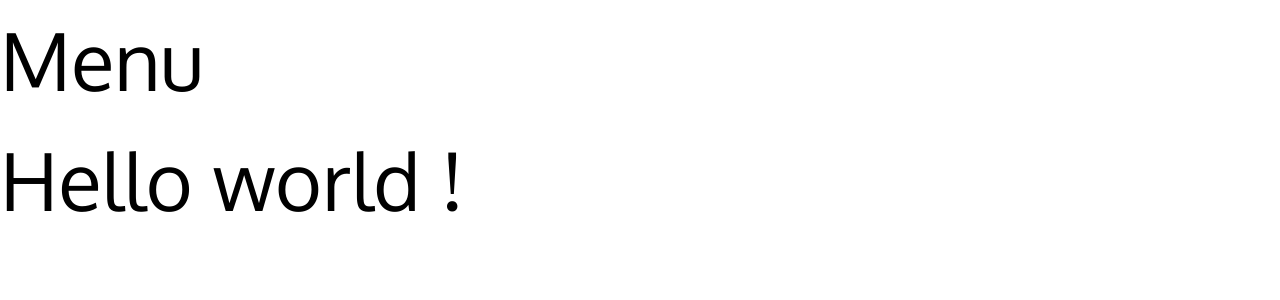
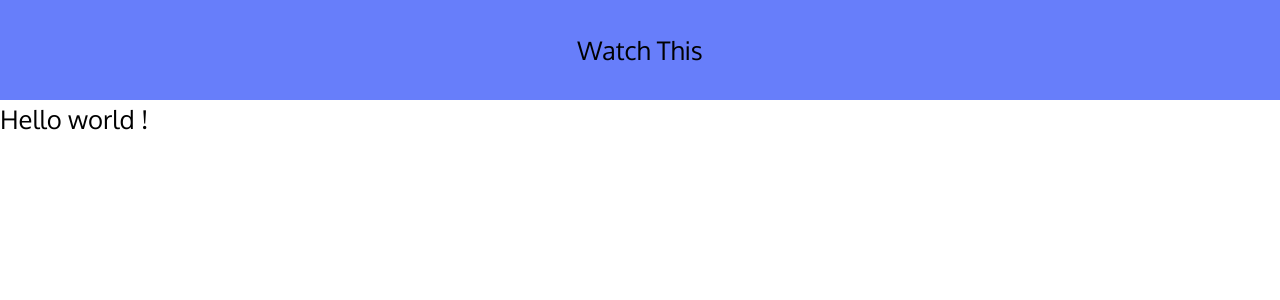
Before and after one commit to MehayeClem/WatchThis, a React (Vite) app: page / in a window 1280 px wide. Shown: the top 300 px of the page. Built offline with nearby package versions, Linux system fonts and the light colour scheme.

Commit message:
Header: content + basic style

```diff
--- a/src/components/Header.tsx
+++ b/src/components/Header.tsx
@@ -1,5 +1,11 @@
 const Header = () => {
-	return <div>Menu</div>;
+	return (
+		<>
+			<header className="header">
+				<span className="logo">Watch This</span>
+			</header>
+		</>
+	);
 };
 
 export default Header;
--- a/src/styles/styles.scss
+++ b/src/styles/styles.scss
@@ -3,5 +3,14 @@
 
 body {
 	font-family: var(--font-family);
-	font-size: 5em;
+	font-size: clamp(1em, 2vw, 2.5em);
+
+	.header {
+		width: 100%;
+		height: 100px;
+		display: flex;
+		justify-content: center;
+		align-items: center;
+		background-color: #677efa;
+	}
 }
--- a/tsconfig.json
+++ b/tsconfig.json
@@ -11,7 +11,7 @@
 		// "disableReferencedProjectLoad": true,             /* Reduce the number of projects loaded automatically by TypeScript. */
 
 		/* Language and Environment */
-		"target": "ESNext" /* Set the JavaScript language version for emitted JavaScript and include compatible library declarations. */,
+		"target": "ES2016" /* Set the JavaScript language version for emitted JavaScript and include compatible library declarations. */,
 		// "lib": [],                                        /* Specify a set of bundled library declaration files that describe the target runtime environment. */
 		"jsx": "react-jsx" /* Specify what JSX code is generated. */,
 		// "experimentalDecorators": true,                   /* Enable experimental support for legacy experimental decorators. */
```
